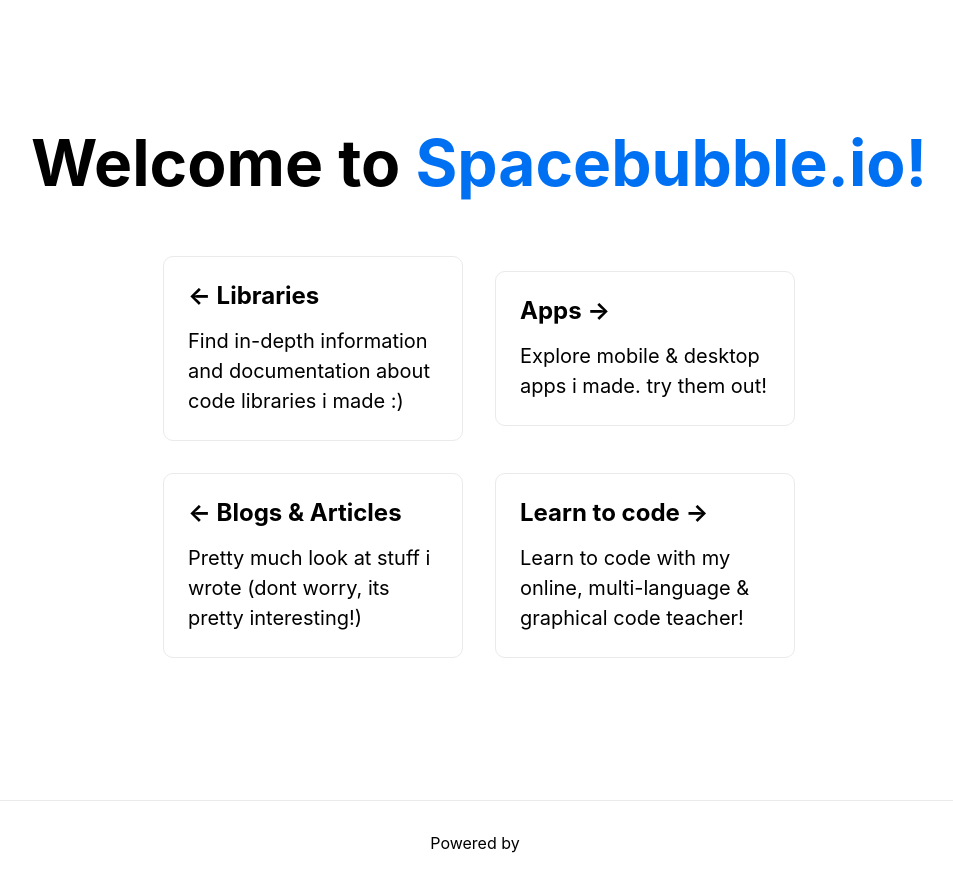
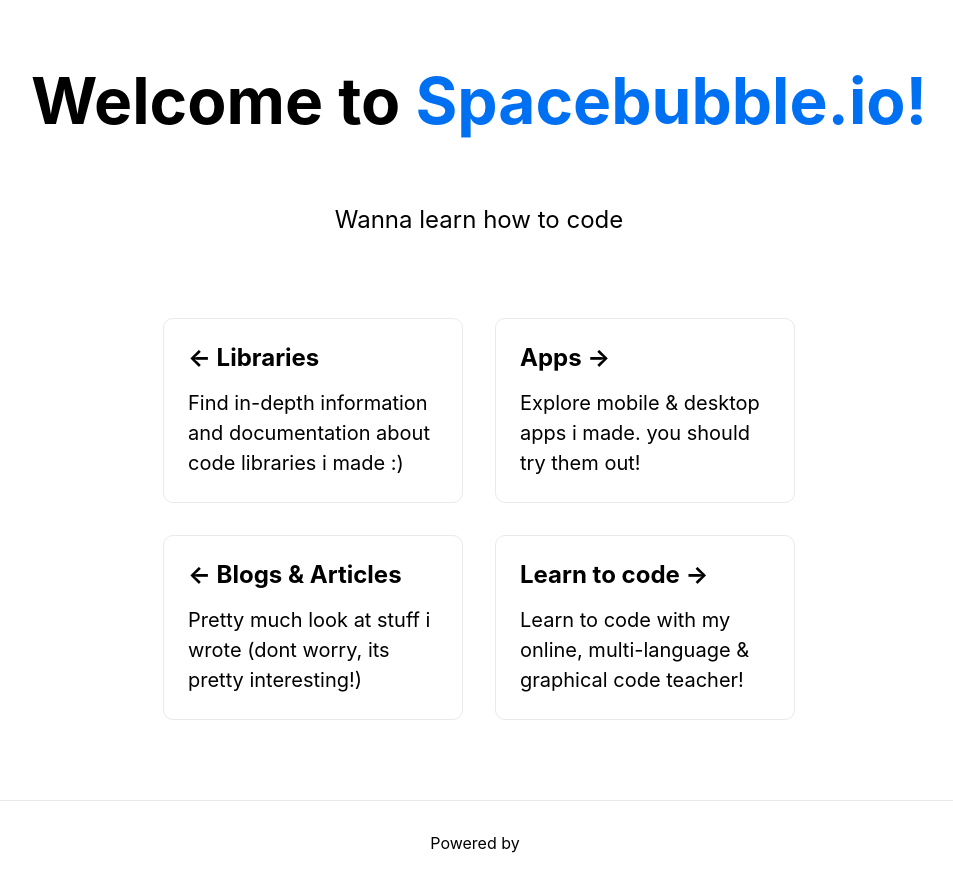
Before and after one commit to ShaharMS/spacebubble.io, a Next.js app: page / in a window 1280 px wide. Shown: the whole page, without its empty margins (161-1114 px from the left). Built offline with nearby package versions, Linux system fonts and the light colour scheme.

Commit message:
sites change

```diff
--- a/pages/index.js
+++ b/pages/index.js
@@ -14,21 +14,23 @@
         <h1 className={styles.title}>
           Welcome to <a href="https://spacebubble.io">Spacebubble.io!</a>
         </h1>
-        <br></br>
-        <br></br>
+        <p className={styles.description}>
+          Wanna learn how to code
+
+        </p>
         <div className={styles.grid}>
           <a href="https://spacebubble.io/libraries" className={styles.card}>
             <h2>← Libraries</h2>
             <p>Find in-depth information and documentation about code libraries i made :)</p>
           </a>
 
-          <a href="https://nextjs.org/apps" className={styles.card}>
+          <a href="https://spacebubble.io/apps" className={styles.card}>
             <h2>Apps → </h2>
-            <p>Explore mobile {'&'} desktop apps i made. try them out!</p>
+            <p>Explore mobile {'&'} desktop apps i made. you should try them out!</p>
           </a>
 
           <a
-            href="https://github.com/vercel/next.js/tree/canary/examples"
+            href="https://spacebubble.io/blog"
             className={styles.card}
           >
             <h2>← Blogs {'&'} Articles</h2>
@@ -36,7 +38,7 @@
           </a>
 
           <a
-            href="https://vercel.com/new?utm_source=create-next-app&utm_medium=default-template&utm_campaign=create-next-app"
+            href="https://spacebubble.io/code"
             className={styles.card}
           >
             <h2>Learn to code → </h2>
```
